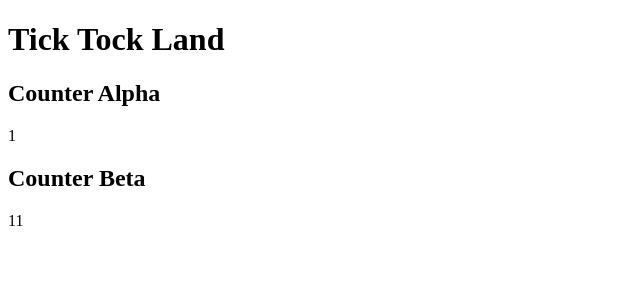
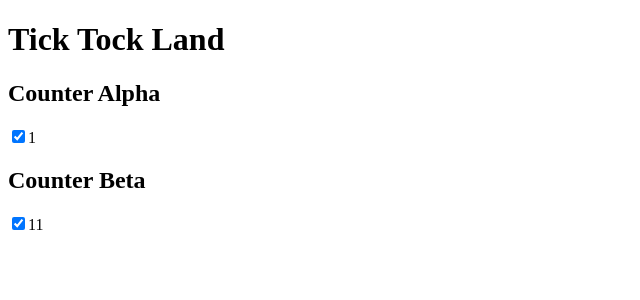
Before and after one commit to fpassow/tick-tock-land, a React (Create React App) app: page / in a window 1280 px wide. Shown: the top 300 px of the page, without its empty margins (0-640 px from the left). Built offline with nearby package versions, Linux system fonts and the light colour scheme.

Commit message:
'System clock' action advancing counters. Counters are individually enabled or diabled by user action on checkbox.

```diff
--- a/src/CounterComponent.js
+++ b/src/CounterComponent.js
@@ -1,8 +1,9 @@
 import React from 'react'
 
- const CounterComponent= ({label, count})=>(
+ const CounterComponent= ({id, label, count, running, toggleRunning})=>(
   <div>
     <h2>{label}</h2>
+    <input type="checkbox" onChange={()=>{toggleRunning(id)}} checked={running} />
     {count}
    </div>
 )
--- a/src/CountersContainer.js
+++ b/src/CountersContainer.js
@@ -5,10 +5,10 @@ import { startStopAction } from './actions'
 
 //--noncontainer to go inside container
 
-const CountersComponent = ({counters})=>{
+const CountersComponent = ({counters, toggleRunning})=>{
   return (
     <div>
-      {counters.map((counter)=>(<CounterComponent key={counter.id} {...counter} />))}
+      {counters.map((counter)=>(<CounterComponent key={counter.id} {...{...counter, toggleRunning:toggleRunning}} />))}
     </div>
   )
 }
@@ -20,10 +20,28 @@ const mapStateToProps = state => ({
 })
 
 const mapDispatchToProps = dispatch => ({
-  startStop: (id)=>{dispatch(startStopAction(id))}
+  toggleRunning: (id)=>{dispatch(startStopAction(id))}
 })
 
 export default connect(
   mapStateToProps,
   mapDispatchToProps
 )(CountersComponent)
+
+/*
+const CheckboxComponent = ({checkboxChanged, checkboxChecked})=>(
+  <div>
+    {checkboxChecked?<span>__checked</span>:<span>unchecked</span>}
+      <input type="checkbox" onChange={checkboxChanged} checked={checkboxChecked} />
+    </div>
+)
+//--container--
+function mapStateToProps(state) {
+  return {
+        checkboxChecked: state.checkboxChecked
+    }
+}
+const mapDispatchToProps = dispatch => ({
+  checkboxChanged: (e) => dispatch(checkboxChanged(e.target.checked))
+})
+*/
--- a/src/rootReducer.js
+++ b/src/rootReducer.js
@@ -27,7 +27,7 @@ function advanceCounter(counter) {
 
 function toggleCounterById(counters, id){
 	return counters.map((counter)=>{
-		if (counter.id == id) {
+		if (counter.id === id) {
 			return {...counter, running: !counter.running}
 		} else {
 			return counter
```
